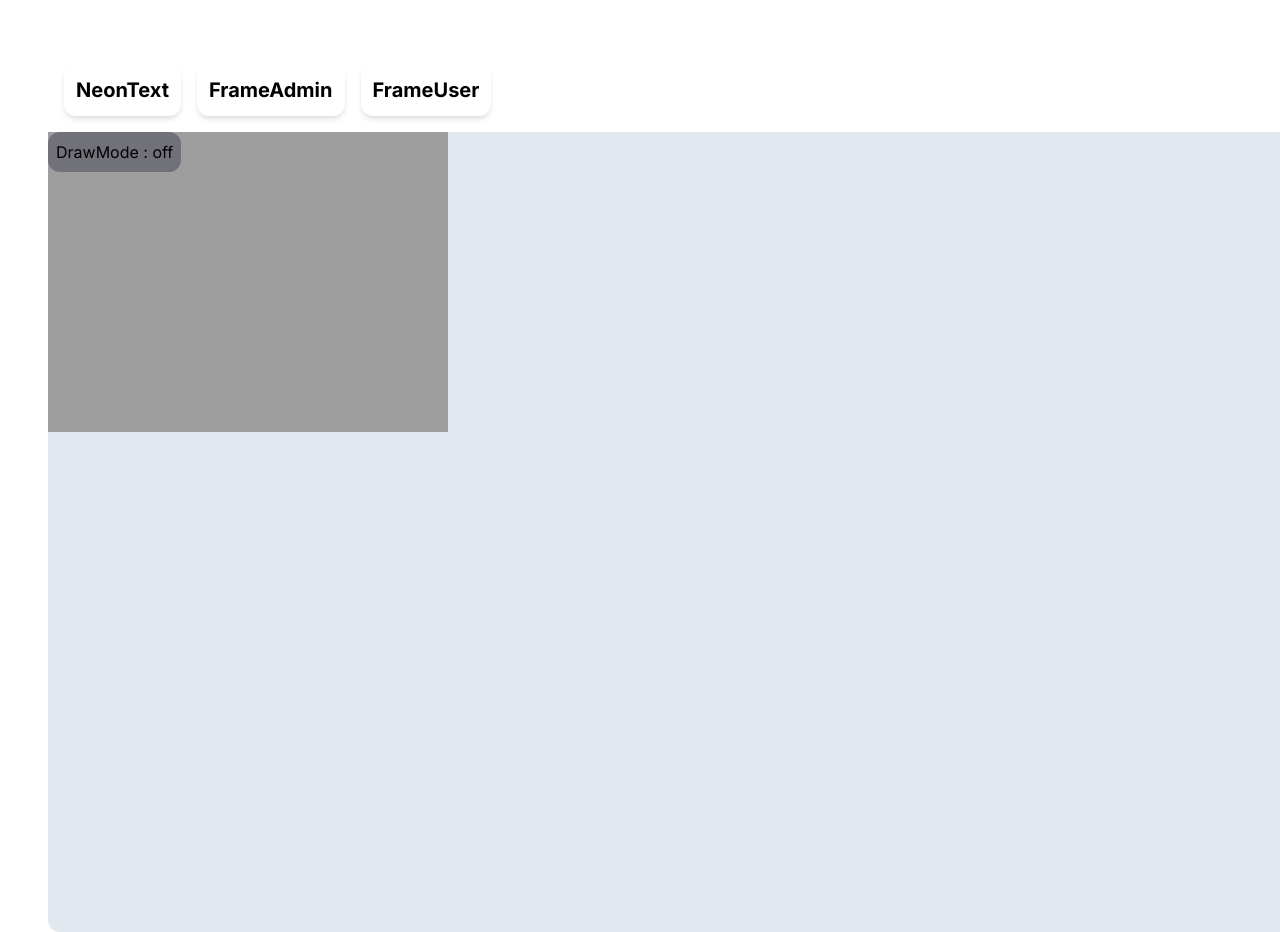
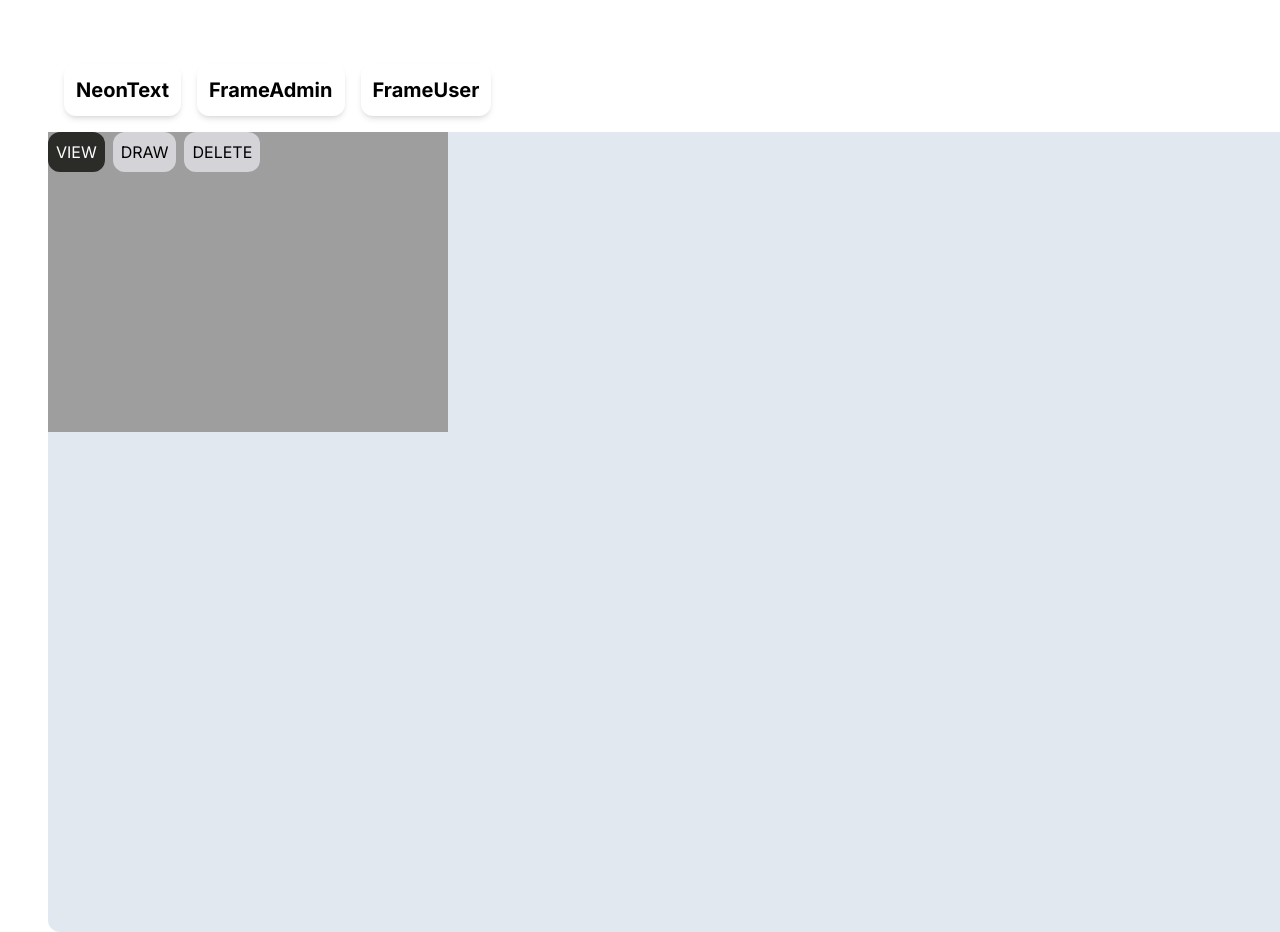
Before and after one commit to MarginTop-Solutions/neonsigns, a Next.js app: page / in a window 1280 px wide. Both pictures are taken after a click on the button "FrameAdmin". Shown: the top 932 px of the page. Built offline with nearby package versions, Linux system fonts and the light colour scheme.

Commit message:
frame drag & delete added

```diff
--- a/src/components/ImgFrameAdmin.jsx
+++ b/src/components/ImgFrameAdmin.jsx
@@ -3,14 +3,15 @@ import { useState, useContext } from "react";
 import { FrameContext } from "@/utils/FrameContext";
 import { FrameRect } from "@/utils/misc";
 
+const modes = ["VIEW", "DRAW", "DELETE"];
+
 export default function ImgFrameAdmin() {
-    const { rects, addNewRect, frameImage } = useContext(FrameContext);
-    const [drawMode, setDrawMode] = useState(false);
+    const { rects, setRects, removeRect, frameImage } = useContext(FrameContext);
+    const [mode, setMode] = useState("VIEW");
     const [tempRect, setTempRect] = useState(null);
 
-
     const onCanvasMouseMove = (e) => {
-        if (!drawMode || !tempRect) return;
+        if (mode !== "DRAW" || !tempRect) return;
 
         const pos = e.target.getStage().getRelativePointerPosition();
         setTempRect((prevRect) => ({
@@ -21,13 +22,14 @@ export default function ImgFrameAdmin() {
     };
 
     const onCanvasMouseDown = (e) => {
-        if (!drawMode) return;
+        if (mode !== "DRAW") return;
 
         const pos = e.target.getStage().getRelativePointerPosition();
         console.log(pos);
         if (tempRect) {
             // // add new rect
-            addNewRect(new FrameRect(tempRect.x, tempRect.y, tempRect.ex - tempRect.x, tempRect.ey - tempRect.y));
+            const nr = new FrameRect(tempRect.x, tempRect.y, tempRect.ex - tempRect.x, tempRect.ey - tempRect.y);
+            setRects({ ...rects, [nr.id]: nr });
             setTempRect(null);
         } else {
             // add temp rect
@@ -41,14 +43,15 @@ export default function ImgFrameAdmin() {
     //     setTempRect(null);
     // }
 
+
     return (
-        <div className="relative flex items-start w-full flex-grow rounded-xl">
-            <button
-                className="z-10 p-2 bg-zinc-500 hover:invert rounded-xl"
-                onClick={() => setDrawMode(!drawMode)}
+        <div className="relative flex gap-2 items-start w-full flex-grow rounded-xl">
+            {modes.map(m => <button
+                key={m} onClick={() => setMode(m)}
+                className={`z-10 p-2 bg-zinc-300 rounded-xl ${m === mode && "invert"}`}
             >
-                DrawMode : {drawMode ? "on" : "off"}
-            </button>
+                {m}
+            </button>)}
 
             <Stage
                 width={window.innerWidth}
@@ -56,7 +59,7 @@ export default function ImgFrameAdmin() {
                 onMouseDown={onCanvasMouseDown}
                 onMouseMove={onCanvasMouseMove}
                 className="absolute top-0 left-0 bg-slate-200 rounded-xl"
-                draggable={!drawMode}
+                draggable={mode === "VIEW"}
             >
                 <Layer>
                     <Group
@@ -72,12 +75,14 @@ export default function ImgFrameAdmin() {
                             />
                         )}
 
-                        {rects.map((r, i) => (
+                        {Object.entries(rects).map(([i, r]) => (
                             <Rect
                                 key={i} x={r.x} y={r.y}
                                 width={r.w} height={r.h}
-                                stroke="#aa0"
-                                strokeWidth={4}
+                                stroke="#aa0" strokeWidth={4} fill="#aa0"
+                                onClick={_ => mode === "DELETE" && removeRect(i)}
+                                draggable={mode === "VIEW"}
+                                onDragEnd={e => { r.x = e.target.x(); r.y = e.target.y() }}
                             />
                         ))}
                     </Group>
--- a/src/components/ImgFrameUser.jsx
+++ b/src/components/ImgFrameUser.jsx
@@ -1,13 +1,12 @@
 'use client';
 
 import { FrameContext } from "@/utils/FrameContext";
-import { IProps } from "@/utils/Interfaces"
 import { useContext } from "react";
 import { Group, Image, Layer, Rect, Stage } from "react-konva";
 
 export default function ImgFrameUser() {
 
-    const { rects, frameImage, addImage } = useContext(FrameContext);
+    const { rects, frameImage, addNewImage } = useContext(FrameContext);
 
     return (
         <div className="relative p-12 w-full bg-slate-200 flex-grow rounded-xl">
@@ -15,6 +14,7 @@ export default function ImgFrameUser() {
             <Stage
                 width={window.innerWidth}
                 height={window.innerHeight}
+                draggable
             >
 
                 <Layer>
@@ -31,13 +31,13 @@ export default function ImgFrameUser() {
                             />
                         )}
 
-                        {rects.map((r, i) => (
+                        {Object.entries(rects).map(([i, r]) => (
                             <Rect
                                 key={i} x={r.x} y={r.y}
                                 width={r.w} height={r.h}
-                                stroke="#aa0"
+                                stroke="#aa0" fill="#aa0"
                                 strokeWidth={4}
-                                onClick={e => addImage(e, r)}
+                                onClick={e => addNewImage(r)}
                             />
                         ))}
                     </Group>
--- a/src/utils/FrameContext.jsx
+++ b/src/utils/FrameContext.jsx
@@ -1,7 +1,6 @@
 'use client';
 
 import React, { createContext, useEffect, useState } from "react";
-import { Frame } from "./misc";
 import _frame from "@/assets/Images/family.png";
 
 
@@ -10,7 +9,7 @@ export const FrameContext = createContext();
 export const FrameProvider = ({ children }) => {
     // const [rects, setRects] = useState([]);
 
-    const [frame, setFrame] = useState(new Frame);
+    const [rects, setRects] = useState({});
     const [frameImage, setFrameImage] = useState(null);
 
     useEffect(() => {
@@ -22,15 +21,17 @@ export const FrameProvider = ({ children }) => {
         frame.src = _frame.src;
     }, []);
 
+    const removeRect = i => {
+        const { [i]: _, ...rest } = rects;
+        setRects(rest);
+    }
 
-    const addImage = (e, r) => {
-        r.setImage();
+    const addNewImage = (r) => {
+        // image adding logic here
     }
-    const addNewRect = r => frame.rects.push(r);
-    const rects = frame.rects;
 
     return (
-        <FrameContext.Provider value={{ frameImage, rects, addNewRect, addImage }}>
+        <FrameContext.Provider value={{ rects, setRects, removeRect, frameImage, addNewImage }}>
             {children}
         </FrameContext.Provider>
     );
--- a/src/utils/misc.tsx
+++ b/src/utils/misc.tsx
@@ -95,12 +95,14 @@ export class Curve {
 }
 
 export class FrameRect {
+    static _id: number = 0;
 
     x: number;
     y: number;
     w: number;
     h: number;
     image: File | null;
+    id: number;
 
 
     constructor(x: number, y: number, w: number, h: number) {
@@ -109,6 +111,7 @@ export class FrameRect {
         this.w = w;
         this.h = h;
         this.image = null;
+        this.id = ++FrameRect._id;
     }
 
     setImage(image: File | null) {
@@ -116,14 +119,3 @@ export class FrameRect {
         this.image = image;
     }
 }
-
-export class Frame {
-
-    rects: FrameRect[];
-    image: HTMLImageElement;
-
-    constructor(image: HTMLImageElement) {
-        this.rects = [];
-        this.image = image;
-    }
-}
```
